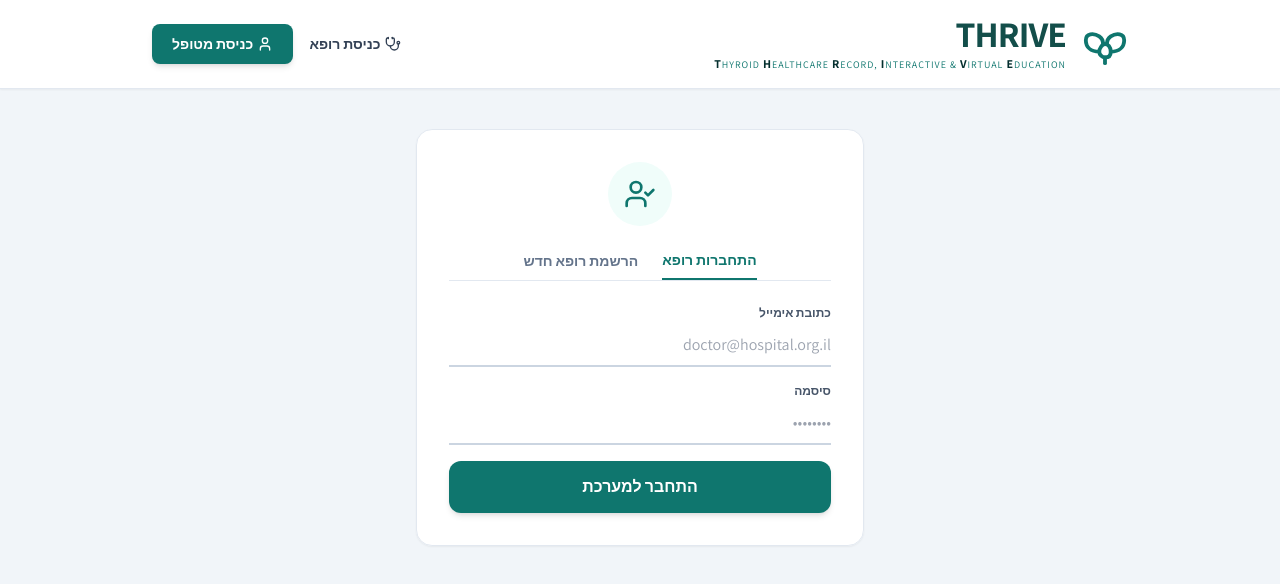
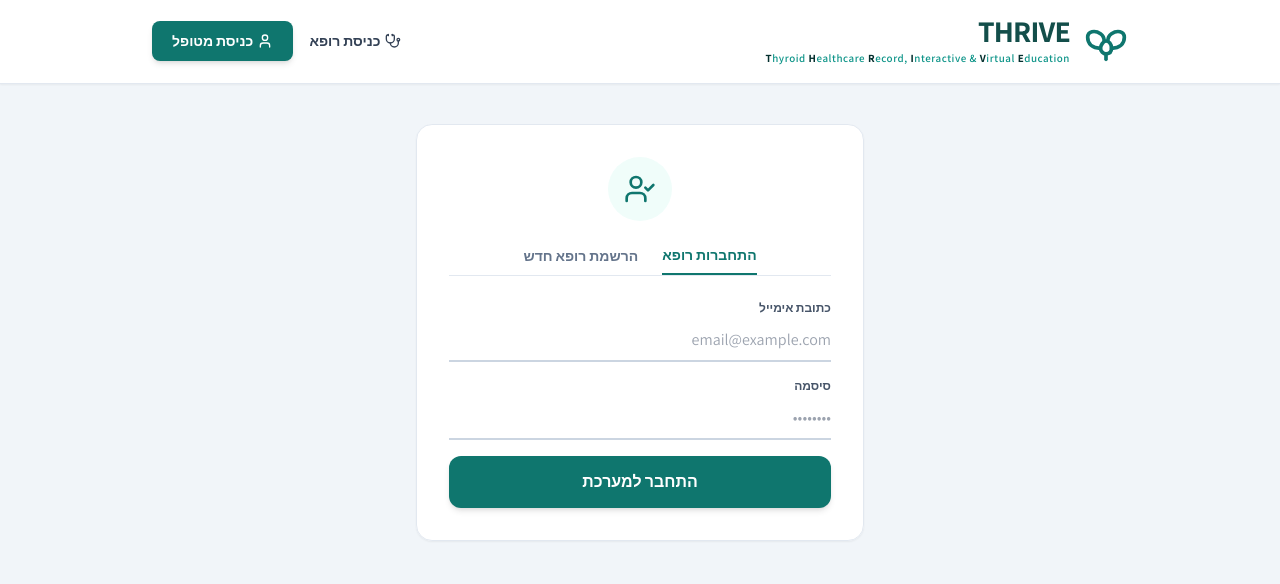
Before and after one commit to amitritter/thyroguide, a website: page index.html in a window 1280 px wide. Both pictures are taken after a click on the button "כניסת רופא". Drawn offline with nearby package versions, Linux system fonts and the light colour scheme; no server answers.

Commit message:
Update index.html

```diff
--- a/index.html
+++ b/index.html
@@ -38,20 +38,20 @@
     <!-- Header -->
     <header class="bg-white border-b border-slate-200 sticky top-0 z-20 shadow-sm no-print">
         <div class="max-w-5xl mx-auto px-6 py-4 flex justify-between items-center flex-wrap gap-4">
-            <div class="flex items-center gap-4 cursor-pointer" onclick="confirmAndGoHome()">
-                <svg width="46" height="46" viewBox="0 0 24 24" fill="none" stroke="#0f766e" stroke-width="2" stroke-linecap="round" stroke-linejoin="round">
+            <div class="flex items-center gap-3.5 cursor-pointer" onclick="confirmAndGoHome()">
+                <svg width="44" height="44" viewBox="0 0 24 24" fill="none" stroke="#0f766e" stroke-width="2" stroke-linecap="round" stroke-linejoin="round">
                     <path d="M12 22v-3"></path><path d="M12 19c-1.5 0-3-1.5-3-3s1.5-4 3-4 3 1.5 3 4-1.5 3-3 3z"></path>
                     <path d="M9 16c-4.5 0-7-2.5-7-6s4-4 7-2c1.5 1 2 2.5 2 4"></path><path d="M15 16c4.5 0 7-2.5 7-6s-4-4-7-2c-1.5 1-2 2.5-2 4"></path>
                 </svg>
                 <div>
-                    <h1 class="text-4xl font-black text-teal-900 tracking-tight leading-none mb-1">THRIVE</h1>
-                    <p class="text-[10px] text-teal-700 font-medium uppercase tracking-widest leading-none" dir="ltr">
-                        <span class="font-black text-teal-950 text-xs">T</span>hyroid
-                        <span class="font-black text-teal-950 text-xs">H</span>ealthcare
-                        <span class="font-black text-teal-950 text-xs">R</span>ecord,
-                        <span class="font-black text-teal-950 text-xs">I</span>nteractive &amp;
-                        <span class="font-black text-teal-950 text-xs">V</span>irtual
-                        <span class="font-black text-teal-950 text-xs">E</span>ducation
+                    <h1 class="text-3xl font-extrabold text-teal-900 tracking-tight leading-none">THRIVE</h1>
+                    <p class="text-[11px] text-teal-600 font-semibold tracking-wider mt-1" dir="ltr">
+                        <span class="font-black text-teal-950">T</span>hyroid
+                        <span class="font-black text-teal-950">H</span>ealthcare
+                        <span class="font-black text-teal-950">R</span>ecord,
+                        <span class="font-black text-teal-950">I</span>nteractive &amp;
+                        <span class="font-black text-teal-950">V</span>irtual
+                        <span class="font-black text-teal-950">E</span>ducation
                     </p>
                 </div>
             </div>
@@ -121,7 +121,7 @@
                 <form id="doc-login-form" onsubmit="handleDoctorLogin(event)" class="space-y-4 text-right">
                     <div>
                         <label class="block text-xs font-bold text-slate-600 mb-1">כתובת אימייל</label>
-                        <input type="email" id="login-email" required class="w-full minimal-input text-base" placeholder="doctor@hospital.org.il">
+                        <input type="email" id="login-email" required class="w-full minimal-input text-base" placeholder="email@example.com">
                     </div>
                     <div>
                         <label class="block text-xs font-bold text-slate-600 mb-1">סיסמה</label>
@@ -143,16 +143,16 @@
                         </div>
                         <div>
                             <label class="block text-xs font-bold text-slate-600 mb-1">שם פרטי</label>
-                            <input type="text" id="reg-first-name" required class="w-full minimal-input text-sm" placeholder="עמית">
+                            <input type="text" id="reg-first-name" required class="w-full minimal-input text-sm" placeholder="שם פרטי">
                         </div>
                         <div>
                             <label class="block text-xs font-bold text-slate-600 mb-1">שם משפחה</label>
-                            <input type="text" id="reg-last-name" required class="w-full minimal-input text-sm" placeholder="ריטר">
+                            <input type="text" id="reg-last-name" required class="w-full minimal-input text-sm" placeholder="שם משפחה">
                         </div>
                     </div>
                     <div>
                         <label class="block text-xs font-bold text-slate-600 mb-1">כתובת אימייל מקצועית</label>
-                        <input type="email" id="reg-email" required class="w-full minimal-input text-base" placeholder="doctor@hospital.org.il">
+                        <input type="email" id="reg-email" required class="w-full minimal-input text-base" placeholder="email@example.com">
                     </div>
                     <div>
                         <label class="block text-xs font-bold text-slate-600 mb-1">סיסמה (לפחות 6 תווים)</label>
@@ -600,6 +600,10 @@
             const loginBtn = document.getElementById('auth-tab-login-btn');
             const regBtn = document.getElementById('auth-tab-register-btn');
 
+            // איפוס שדות בעת מעבר בין התחברות להרשמה
+            loginForm.reset();
+            regForm.reset();
+
             if (tab === 'login') {
                 loginForm.classList.remove('hidden');
                 regForm.classList.add('hidden');
@@ -895,8 +899,8 @@
                 }
             }
 
-            const doctorFullName = activeDoctor ? (activeDoctor.fullName || `${activeDoctor.title} ${activeDoctor.firstName} ${activeDoctor.lastName}`.trim()) : 'ד"ר עמית ריטר';
-            const doctorEmailAddress = activeDoctor ? activeDoctor.email : 'doctor@hospital.org.il';
+            const doctorFullName = activeDoctor && activeDoctor.fullName ? activeDoctor.fullName : 'הרופא המטפל';
+            const doctorEmailAddress = activeDoctor && activeDoctor.email ? activeDoctor.email : 'doctor@hospital.org.il';
 
             const payload = {
                 mode, diseaseType, size, locationVal, bethesdaVal, afirmaVal, funcVal, nStage, bloodThinnerVal, neckDissectionVal,
@@ -1059,7 +1063,14 @@
             }
 
             document.getElementById('out-surgery-primary').innerText = primaryPlanText;
-            document.getElementById('out-surgery-intro').innerHTML = `הופנית על ידי ד"ר/פרופ' <strong>${record.doctorName.replace(/ד"ר\s*|פרופ'\s*/,'')}</strong> לביצוע הניתוח הנ"ל.`;
+
+            // עיבוד שם הרופא למטופל, נטרול ד"ר כפול
+            let cleanDocName = record.doctorName.replace(/ד"ר\s*|פרופ'\s*/,'');
+            if (cleanDocName !== "הרופא המטפל") {
+                document.getElementById('out-surgery-intro').innerHTML = `הופנית על ידי ד"ר/פרופ' <strong>${cleanDocName}</strong> לביצוע הניתוח הנ"ל.`;
+            } else {
+                document.getElementById('out-surgery-intro').innerHTML = `הופנית לביצוע הניתוח הנ"ל על ידי <strong>${record.doctorName}</strong>.`;
+            }
 
             let detailedHTML = record.mode === 'override' ?
                 `<div class="space-y-2"><p class="font-bold text-teal-900 mb-2">הנחיות ושלבי הניתוח המתוכנן:</p>${formatDetailsToNumberedSteps(record.customDetails)}</div>` :
```
